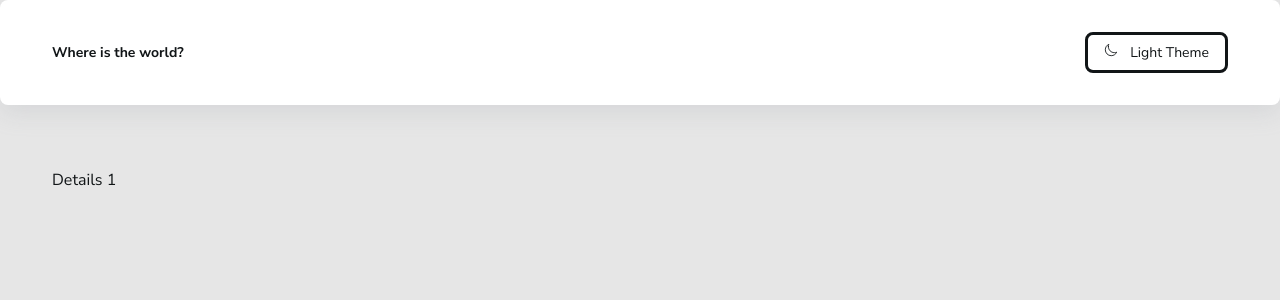
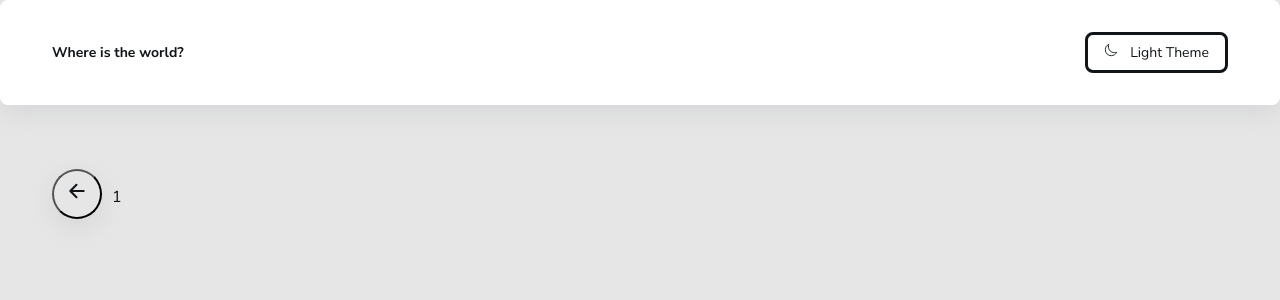
Before and after one commit to litvnvdev/countries-flags-react-app, a React (Create React App) app: page /country/1 in a window 1280 px wide. Shown: the top 300 px of the page. Built offline with nearby package versions, Linux system fonts and the light colour scheme; no server answers.

Commit message:
worked with fetch data on Details page

```diff
--- /dev/null
+++ b/src/components/InfoDetails.jsx
@@ -0,0 +1,90 @@
+import React from 'react';
+import styled from 'styled-components';
+
+const Wrapper = styled.section``;
+const InfoImg = styled.img``;
+const InfoTitle = styled.h2``;
+const ListGroup = styled.div``;
+const List = styled.ul``;
+const ListItem = styled.li``;
+const Meta = styled.div``;
+const TagGroup = styled.div``;
+const Tag = styled.span``;
+
+const InfoDetails = (props) => {
+  const {
+    name,
+    nativeName,
+    flag,
+    capital,
+    population,
+    region,
+    subregion,
+    topLevelDomain,
+    currencies = [],
+    languages = [],
+    borders = [],
+    navigate,
+  } = props;
+  return (
+    <Wrapper>
+      <InfoImg src={flag} alt={name} />
+      <div>
+        <InfoTitle>{name}</InfoTitle>
+        <ListGroup>
+          <List>
+            <ListItem>
+              Native Name: <b>{nativeName}</b>
+            </ListItem>
+            <ListItem>
+              Population: <b>{population}</b>
+            </ListItem>
+            <ListItem>
+              Region: <b>{region}</b>
+            </ListItem>
+            <ListItem>
+              Sub Region: <b>{subregion}</b>
+            </ListItem>
+            <ListItem>
+              Capital: <b>{capital}</b>
+            </ListItem>
+          </List>
+          <List>
+            <ListItem>
+              Top Level Domain:{' '}
+              {topLevelDomain.map((domain) => (
+                <span key={domain}>{domain}</span>
+              ))}
+            </ListItem>
+            <ListItem>
+              Currencies:{' '}
+              {currencies.map((currency) => (
+                <span key={currency.code}>{currency.name} </span>
+              ))}
+            </ListItem>
+            <ListItem>
+              Languages:{' '}
+              {languages.map((lang) => (
+                <span key={lang.name}>{`${lang.name}, `}</span>
+              ))}
+            </ListItem>
+          </List>
+        </ListGroup>
+        <Meta>
+          <b>Border Countries:</b>
+          {!borders.length ? (
+            <span>There is no border countries</span>
+          ) : (
+            <TagGroup>
+              {borders.map((border) => (
+                <Tag key={border}>{border}</Tag>
+              ))}
+            </TagGroup>
+          )}
+        </Meta>
+      </div>
+    </Wrapper>
+  );
+};
+
+export default InfoDetails;
--- a/src/pages/Details.jsx
+++ b/src/pages/Details.jsx
@@ -1,10 +1,50 @@
-import React from 'react';
+import { useState, useEffect } from 'react';
+import axios from 'axios';
+import styled from 'styled-components';
+import { IoArrowBack } from 'react-icons/io5';
 import { useNavigate, useParams } from 'react-router-dom';
+
+import { searchByCountry } from '../config.js';
+import InfoDetails from '../components/InfoDetails.jsx';
+
+const ButtonBack = styled.button`
+  transition: 0.2s;
+  background: var(--color-ui-base)
+  border: 2px solid #000;
+  cursor: pointer;
+  box-shadow: var(--shadow);
+  margin-right: 10px;
+  width: 50px;
+  height: 50px;
+  color: var(--color-text);
+  font-size: 22px;
+  border-radius: 50%;
+  &:hover {
+    background: #fff;
+    border: 3px solid #fff;
+  }
+`;
 
 const Details = () => {
   const { name } = useParams();
   const navigate = useNavigate();
-  return <div onClick={() => navigate(-1)}>Details {name}</div>;
+  const [country, setCountry] = useState(null);
+
+  console.log(country);
+
+  useEffect(() => {
+    axios.get(searchByCountry(name)).then(({ data }) => setCountry(data[0]));
+  }, [name]);
+  return (
+    <>
+      <ButtonBack onClick={() => navigate(-1)}>
+        <IoArrowBack />
+      </ButtonBack>
+      {country && <InfoDetails {...country} />}
+
+      <span>{name}</span>
+    </>
+  );
 };
 
 export default Details;
```
